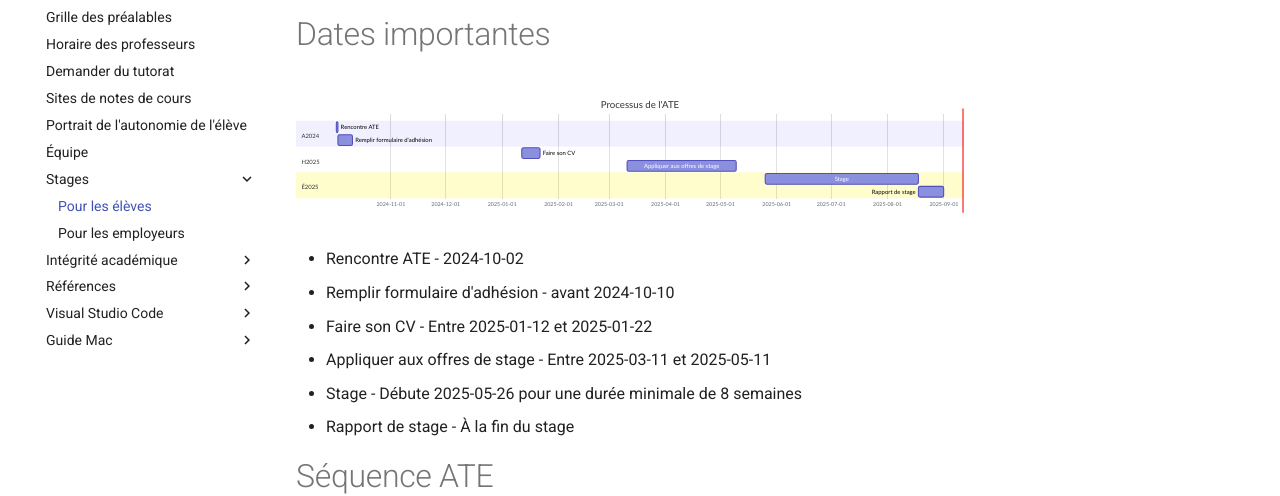
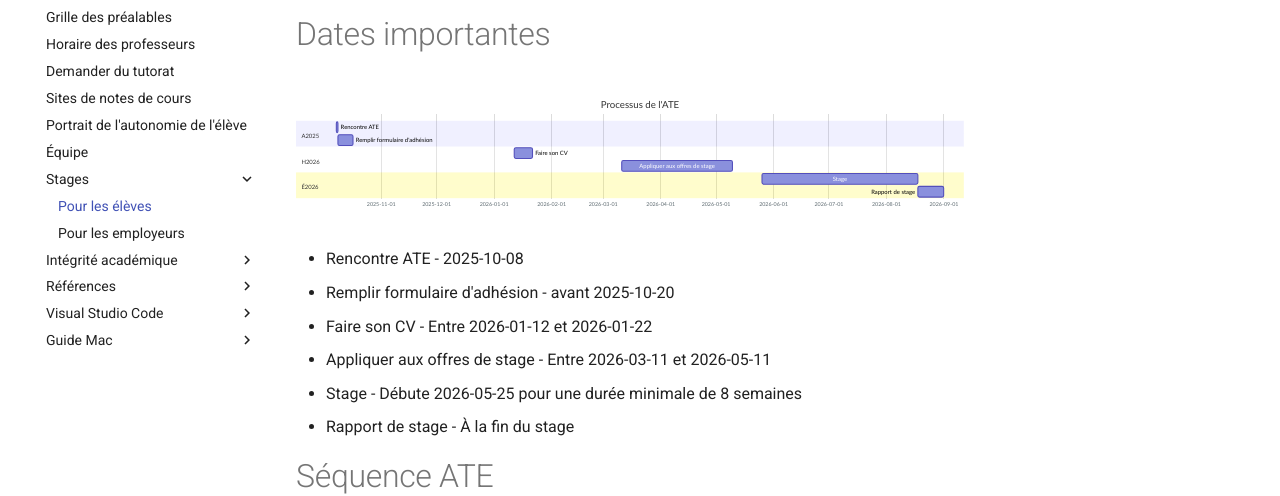
Before and after one commit to cegepvictoetienne/techinfo, an MkDocs documentation site: the page built from wiki/stages-eleve.md, in a window 1280 px wide and 900 px high. Shown: the part 166-662 px from the top of the window. Built offline with MkDocs 1.6.1 and Material for MkDocs 9.7.7, drawn with Linux system fonts in a browser that asks for light colours; some of the changed text lies outside the part shown.

Commit message:
AtE 2026

````diff
--- a/wiki/stages-eleve.md
+++ b/wiki/stages-eleve.md
@@ -6,22 +6,22 @@
 gantt
     title Processus de l'ATE
     dateFormat YYYY-MM-DD
-    section A2024
-        Rencontre ATE          :a1, 2024-10-02, 1d
+    section A2025
+        Rencontre ATE          :a1, 2025-10-08, 1d
         Remplir formulaire d'adhésion    :after a1, 8d
-    section H2025
-        Faire son CV :2025-01-12, 10d
-        Appliquer aux offres de stage    :2025-03-11, 60d
-    section É2025
-        Stage :s1, 2025-05-26, 84d
+    section H2026
+        Faire son CV :2026-01-12, 10d
+        Appliquer aux offres de stage    :2026-03-11, 60d
+    section É2026
+        Stage :s1, 2026-05-26, 84d
         Rapport de stage :after s1, 14d
 ```
 
-- Rencontre ATE - 2024-10-02
-- Remplir formulaire d'adhésion - avant 2024-10-10
-- Faire son CV - Entre 2025-01-12 et 2025-01-22
-- Appliquer aux offres de stage - Entre 2025-03-11 et 2025-05-11
-- Stage - Débute 2025-05-26 pour une durée minimale de 8 semaines
+- Rencontre ATE - 2025-10-08
+- Remplir formulaire d'adhésion - avant 2025-10-20
+- Faire son CV - Entre 2026-01-12 et 2026-01-22
+- Appliquer aux offres de stage - Entre 2026-03-11 et 2026-05-11
+- Stage - Débute 2026-05-25 pour une durée minimale de 8 semaines
 - Rapport de stage - À la fin du stage
 
 # Séquence ATE
@@ -64,7 +64,7 @@ gantt
 
 # Contrat d'adhésion
 
-Voici le contrat d'adhésion à remplir avant le __10 octobre 2024__ :  [Contrat d'adhésion](https://forms.office.com/r/h4TifC6sRJ)
+Voici le contrat d'adhésion à remplir avant le __20 octobre 2025__ :  [Contrat d'adhésion](https://forms.office.com/r/YJRg6pY3Ur)
 
 # Préalables
 
@@ -101,8 +101,8 @@ Le stage de niveau 3 n’est pas contingenté.
 
 Note : Il est nécessaire d’avoir effectué un stage de niveau 1 ou de niveau 2 pour accéder au stage de niveau 3.
 
-Dates des stages: ± 26 mai 2025 au 31 juillet 2025 (8 à 10 semaines) – Limite 15 août 2025
-Cours intensif - Projet personnel (45 h) ± 28 juillet au 7 août 2025
+Dates des stages: ± 25 mai 2026 au 31 juillet 2026 (8 à 10 semaines) – Limite 15 août 2026
+Cours intensif - Projet personnel (45 h) ± 28 juillet au 7 août 2026
 
 !!! Warning "Attention"
     Pour chacun des stages, malgré l’atteinte des préalables, le département se réserve le droit de suspendre la démarche de stage d’une étudiante, d’un étudiant, s’il juge que le savoir-être, l’assiduité en classe ou la participation aux activités en vue du stage, sont de nature à compromettre l’intégration en entreprise ou la réussite de son stage.
````
Also changed, not shown: wiki/stages.md (+3 -3 lines).
